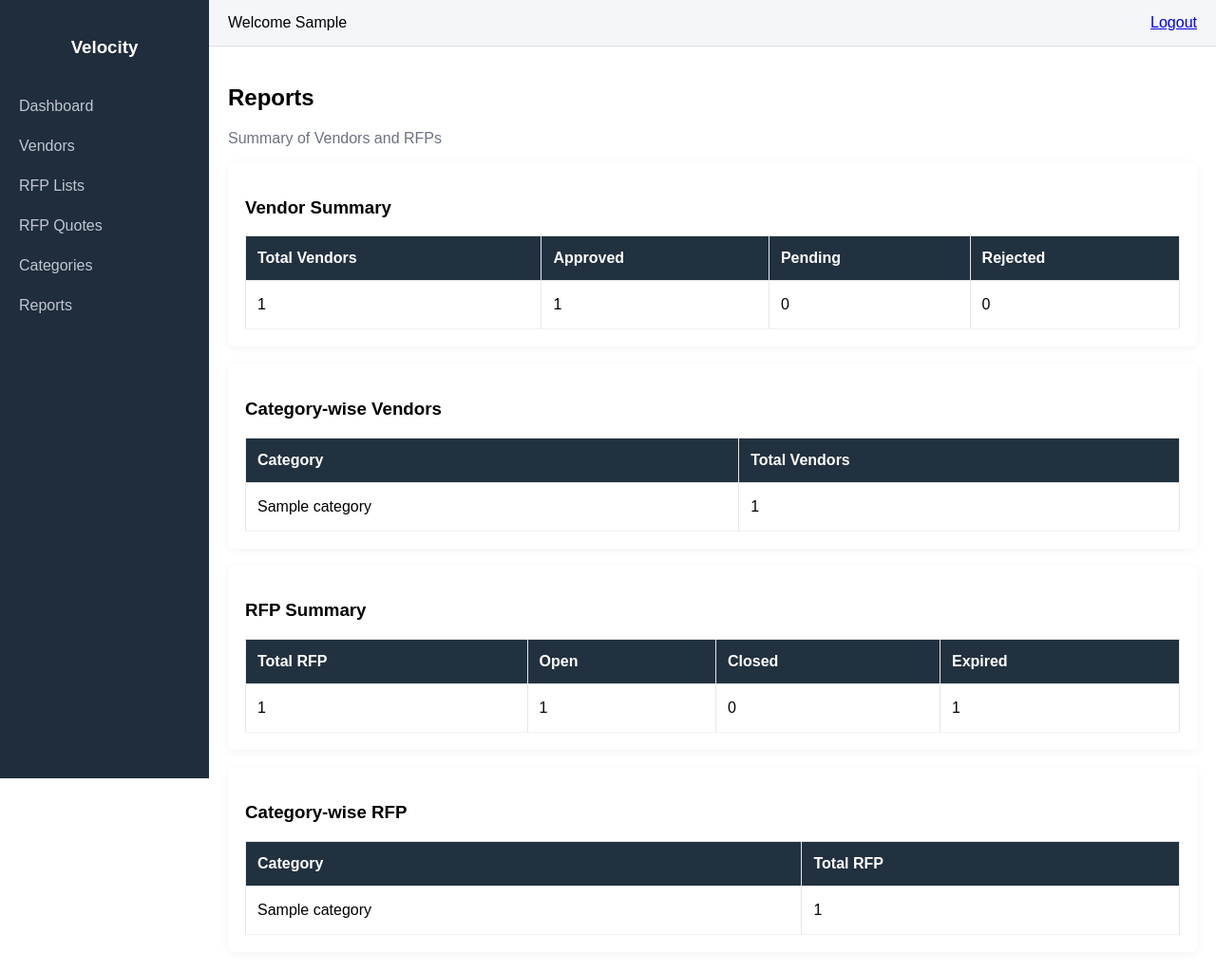
After one commit to Aman21253/RFP, a Django app: page /panel/reports/ in a window 1280 px wide. The commit adds this page. Shown: the whole page at 95% size. Run offline with Django 5.2, Linux system fonts and the light colour scheme; a user stored in the database is signed in; tables that the repository leaves empty hold one stand-in row (values such as "Sample post").

Commit message:
deployment

```diff
--- a/config/settings.py
+++ b/config/settings.py
@@ -27,9 +27,9 @@ STATICFILES_DIRS = [os.path.join(BASE_DIR, 'static')]
 SECRET_KEY = "django-insecure-55q@ez9n&5)x(wmt5-=hdzyf5h*2$)69k%j5b%-4uk$cdow26$"
 
 # SECURITY WARNING: don't run with debug turned on in production!
-DEBUG = True
+DEBUG = False
 
-ALLOWED_HOSTS = []
+ALLOWED_HOSTS = ['*']
 
 
 # Application definition
--- /dev/null
+++ b/requirements.txt
@@ -0,0 +1,5 @@
+et_xmlfile==2.0.0
+gunicorn==25.1.0
+mysqlclient==2.2.8
+openpyxl==3.1.5
+packaging==26.0
--- a/rfp/static/css/admin.css
+++ b/rfp/static/css/admin.css
@@ -374,3 +374,169 @@ body {
 .btn-secondary:hover {
     background: #5a6268;
 }
+
+/* ===== Reports UI ===== */
+.report-page{
+  padding: 10px 10px 30px;
+}
+
+.report-header{
+  display:flex;
+  align-items:flex-end;
+  justify-content:space-between;
+  margin: 6px 0 18px;
+}
+
+.report-header h2{
+  margin:0;
+  font-size: 24px;
+  font-weight: 700;
+  color:#111827;
+}
+
+.report-header p{
+  margin:0;
+  color:#6b7280;
+  font-size: 13px;
+}
+
+.stat-grid{
+  display:grid;
+  grid-template-columns: repeat(4, minmax(0, 1fr));
+  gap: 14px;
+  margin-bottom: 18px;
+}
+
+.stat-card{
+  background:#ffffff;
+  border: 1px solid #e5e7eb;
+  border-radius: 14px;
+  padding: 14px 14px;
+  box-shadow: 0 6px 18px rgba(17,24,39,0.06);
+  position:relative;
+  overflow:hidden;
+}
+
+.stat-card::before{
+  content:"";
+  position:absolute;
+  left:0;
+  top:0;
+  width: 5px;
+  height:100%;
+  background:#111827;
+  opacity:0.15;
+}
+
+.stat-title{
+  font-size: 12px;
+  color:#6b7280;
+  margin-bottom: 6px;
+  font-weight: 600;
+  letter-spacing: .2px;
+}
+
+.stat-value{
+  font-size: 26px;
+  font-weight: 800;
+  color:#111827;
+  line-height:1.1;
+}
+
+.stat-card.green::before{ background:#16a34a; opacity:0.35; }
+.stat-card.yellow::before{ background:#f59e0b; opacity:0.40; }
+.stat-card.red::before{ background:#ef4444; opacity:0.35; }
+.stat-card.blue::before{ background:#2563eb; opacity:0.35; }
+.stat-card.gray::before{ background:#6b7280; opacity:0.35; }
+
+.mt-24{ margin-top: 24px; }
+
+.report-card{
+  background:#ffffff;
+  border: 1px solid #e5e7eb;
+  border-radius: 14px;
+  box-shadow: 0 6px 18px rgba(17,24,39,0.06);
+  margin-bottom: 18px;
+  overflow:hidden;
+}
+
+.report-card-head{
+  padding: 14px 16px;
+  border-bottom:1px solid #f1f5f9;
+  display:flex;
+  align-items:center;
+  justify-content:space-between;
+}
+
+.report-card-head h3{
+  margin:0;
+  font-size: 15px;
+  font-weight: 700;
+  color:#111827;
+}
+
+.table-wrap{
+  padding: 10px 12px 14px;
+}
+
+.tbl-modern{
+  width:100%;
+  border-collapse: separate;
+  border-spacing: 0;
+  font-size: 14px;
+}
+
+.tbl-modern thead th{
+  text-align:left;
+  background:#f8fafc;
+  color:#374151;
+  font-weight:700;
+  padding: 12px 12px;
+  border-bottom:1px solid #e5e7eb;
+}
+
+.tbl-modern tbody td{
+  padding: 12px 12px;
+  border-bottom:1px solid #eef2f7;
+  color:#111827;
+}
+
+.tbl-modern tbody tr:hover{
+  background:#fbfdff;
+}
+
+.text-right{ text-align:right; }
+
+.pill{
+  display:inline-block;
+  padding: 4px 10px;
+  border-radius: 999px;
+  font-size: 12px;
+  font-weight: 700;
+  background:#eef2ff;
+  color:#3730a3;
+  border:1px solid #e0e7ff;
+}
+
+/* Responsive */
+@media (max-width: 1100px){
+  .stat-grid{ grid-template-columns: repeat(2, minmax(0, 1fr)); }
+}
+@media (max-width: 600px){
+  .stat-grid{ grid-template-columns: 1fr; }
+}
+
+.tbl {
+  width: 100%;
+  border-collapse: collapse;
+}
+
+.tbl th, .tbl td {
+  padding: 10px;
+  border: 1px solid #e5e7eb;
+}
+
+.tbl th {
+  background: #f3f4f6;
+  font-weight: 600;
+}
--- /dev/null
+++ b/rfp/templates/rfp/admin_reports.html
@@ -0,0 +1,109 @@
+{% extends "rfp/base_admin.html" %}
+{% block content %}
+
+<h2>Reports</h2>
+<p style="color:#6b7280;">Summary of Vendors and RFPs</p>
+
+<!-- ================= Vendor Summary ================= -->
+
+<div class="card">
+  <h3>Vendor Summary</h3>
+
+  <table class="tbl">
+    <thead>
+      <tr>
+        <th>Total Vendors</th>
+        <th>Approved</th>
+        <th>Pending</th>
+        <th>Rejected</th>
+      </tr>
+    </thead>
+    <tbody>
+      <tr>
+        <td>{{ total_vendors }}</td>
+        <td>{{ approved_vendors }}</td>
+        <td>{{ pending_vendors }}</td>
+        <td>{{ rejected_vendors }}</td>
+      </tr>
+    </tbody>
+  </table>
+</div>
+
+<br>
+
+<!-- ================= Category-wise Vendors ================= -->
+
+<div class="card">
+  <h3>Category-wise Vendors</h3>
+
+  <table class="tbl">
+    <thead>
+      <tr>
+        <th>Category</th>
+        <th>Total Vendors</th>
+      </tr>
+    </thead>
+    <tbody>
+      {% for item in vendor_category_stats %}
+      <tr>
+        <td>{{ item.name }}</td>
+        <td>{{ item.total }}</td>
+      </tr>
+      {% endfor %}
+    </tbody>
+  </table>
+</div>
+
+<br>
+
+<!-- ================= RFP Summary ================= -->
+
+<div class="card">
+  <h3>RFP Summary</h3>
+
+  <table class="tbl">
+    <thead>
+      <tr>
+        <th>Total RFP</th>
+        <th>Open</th>
+        <th>Closed</th>
+        <th>Expired</th>
+      </tr>
+    </thead>
+    <tbody>
+      <tr>
+        <td>{{ total_rfp }}</td>
+        <td>{{ open_rfp }}</td>
+        <td>{{ closed_rfp }}</td>
+        <td>{{ expired_rfp }}</td>
+      </tr>
+    </tbody>
+  </table>
+</div>
+
+<br>
+
+<!-- ================= Category-wise RFP ================= -->
+
+<div class="card">
+  <h3>Category-wise RFP</h3>
+
+  <table class="tbl">
+    <thead>
+      <tr>
+        <th>Category</th>
+        <th>Total RFP</th>
+      </tr>
+    </thead>
+    <tbody>
+      {% for item in rfp_category_stats %}
+      <tr>
+        <td>{{ item.name }}</td>
+        <td>{{ item.total }}</td>
+      </tr>
+      {% endfor %}
+    </tbody>
+  </table>
+</div>
+
+{% endblock %}
--- a/rfp/templates/rfp/base_admin.html
+++ b/rfp/templates/rfp/base_admin.html
@@ -14,6 +14,7 @@
     <a href="{% url 'admin_rfp_list' %}">RFP Lists</a>
     <a href="{% url 'admin_quotes' %}">RFP Quotes</a>
     <a href="{% url 'admin_categories' %}">Categories</a>
+    <a href="{% url 'admin_reports' %}">Reports</a>
 </div>
 
 <div class="main">
--- a/rfp/urls.py
+++ b/rfp/urls.py
@@ -46,4 +46,6 @@ urlpatterns = [
     path("panel/categories/export/", views.export_categories_excel, name="export_categories_excel"),
     path("panel/vendors/export/", views.export_vendors_excel, name="export_vendors_excel"),
     path("panel/rfp/export/", views.export_rfp_excel, name="export_rfp_excel"),
+
+    path("panel/reports/", views.admin_reports, name="admin_reports"),
 ]
--- a/rfp/views.py
+++ b/rfp/views.py
@@ -13,6 +13,7 @@ from django.db.models import Q
 from django.shortcuts import render, redirect, get_object_or_404
 from django.views.decorators.http import require_http_methods, require_POST
 import random
+from django.db import models
 from django.utils import timezone
 from datetime import timedelta
 from .models import Vendor, Category, RFP, Quote, QuoteItem, AuthConfig, LoginOTP
@@ -985,3 +986,53 @@ def export_rfp_excel(request):
 
     wb.save(response)
     return response
+
+@login_required
+def admin_reports(request):
+    if not _admin_only(request):
+        return redirect("login")
+
+    # ---------------- Vendor Report ----------------
+    total_vendors = Vendor.objects.count()
+    approved_vendors = Vendor.objects.filter(status=Vendor.ApprovalStatus.APPROVED).count()
+    pending_vendors = Vendor.objects.filter(status=Vendor.ApprovalStatus.PENDING).count()
+    rejected_vendors = Vendor.objects.filter(status=Vendor.ApprovalStatus.REJECTED).count()
+
+    # Category-wise vendor count
+    vendor_category_stats = (
+        Category.objects
+        .annotate(total=models.Count("vendors"))
+        .values("name", "total")
+    )
+
+    # ---------------- RFP Report ----------------
+    total_rfp = RFP.objects.count()
+    open_rfp = RFP.objects.filter(status=RFP.Status.OPEN).count()
+    closed_rfp = RFP.objects.filter(status=RFP.Status.CLOSED).count()
+
+    expired_rfp = RFP.objects.filter(
+        status=RFP.Status.OPEN,
+        last_date__lt=timezone.now().date()
+    ).count()
+
+    rfp_category_stats = (
+        Category.objects
+        .annotate(total=models.Count("rfps"))
+        .values("name", "total")
+    )
+
+    context = {
+        "total_vendors": total_vendors,
+        "approved_vendors": approved_vendors,
+        "pending_vendors": pending_vendors,
+        "rejected_vendors": rejected_vendors,
+        "vendor_category_stats": vendor_category_stats,
+
+        "total_rfp": total_rfp,
+        "open_rfp": open_rfp,
+        "closed_rfp": closed_rfp,
+        "expired_rfp": expired_rfp,
+        "rfp_category_stats": rfp_category_stats,
+    }
+
+    return render(request, "rfp/admin_reports.html", context)
```
Also changed, not shown: 1 other file.
